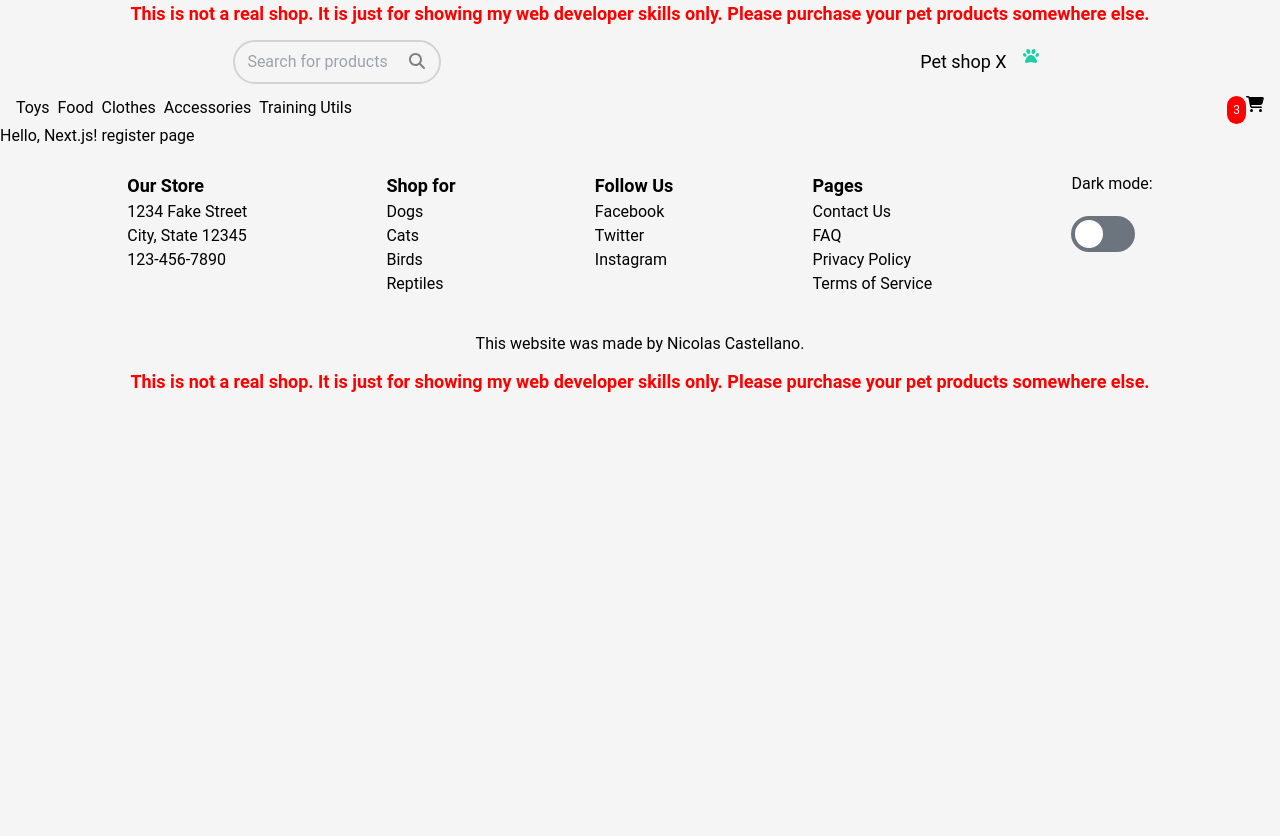
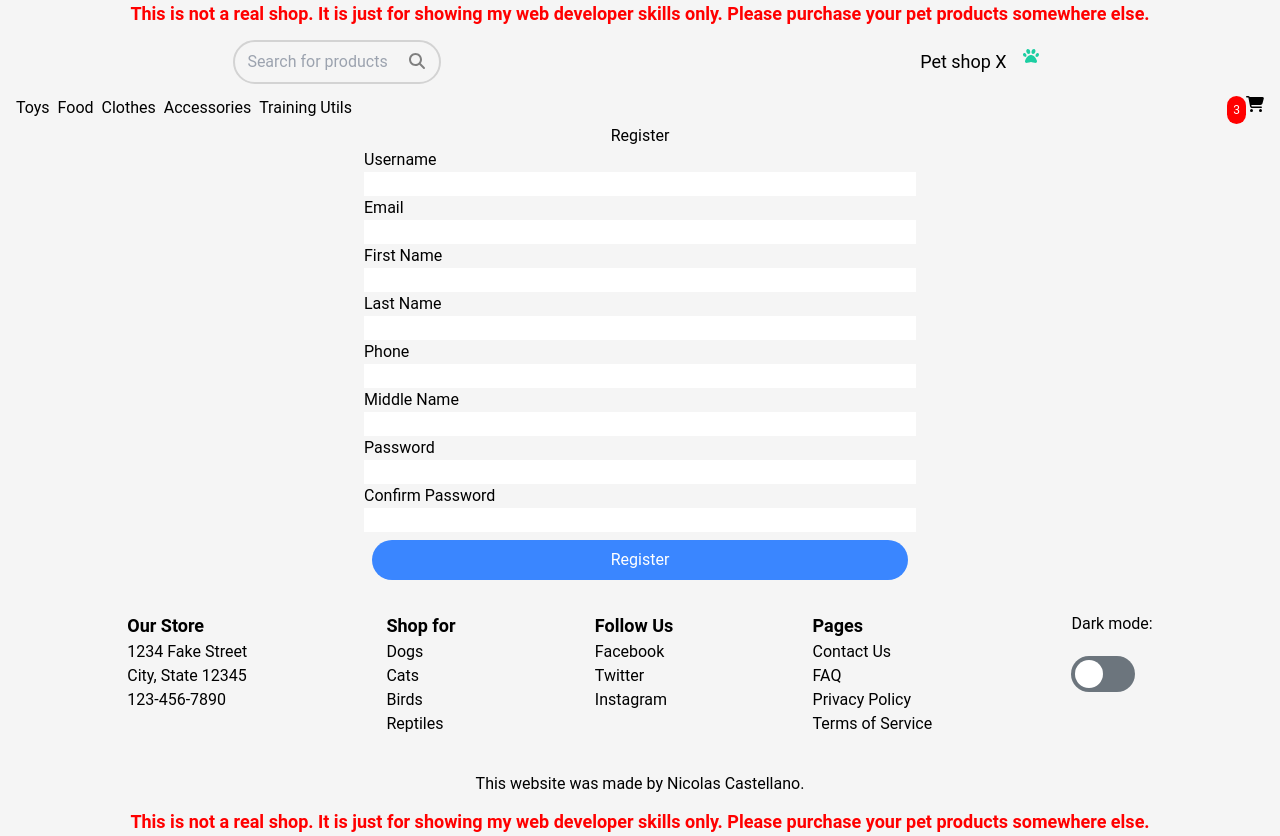
Before and after one commit to TheAttentionSeeker5050/Ecommerce-site-go-nextjs, a Next.js app in the folder client/: page /register in a window 1280 px wide. Before the commit the page ends 800 px from the top, so only its background shows below. Built offline with nearby package versions, Linux system fonts and the light colour scheme.

Commit message:
still getting env variables run on frontent

```diff
--- a/client/next.config.js
+++ b/client/next.config.js
@@ -1,4 +1,6 @@
 /** @type {import('next').NextConfig} */
+require('dotenv').config();
+
 const nextConfig = {
   reactStrictMode: true,
 
--- a/client/package.json
+++ b/client/package.json
@@ -16,6 +16,8 @@
     "@types/react": "18.2.11",
     "@types/react-dom": "18.2.4",
     "autoprefixer": "10.4.14",
+    "axios": "^1.4.0",
+    "dotenv": "^16.3.1",
     "eslint": "8.42.0",
     "eslint-config-next": "13.4.5",
     "next": "13.4.5",
--- /dev/null
+++ b/client/src/api/handlers/handleRegister.ts
@@ -0,0 +1,49 @@
+// handle user registration from form in app/register/page.tsx
+
+import axios from 'axios';
+require('dotenv').config();
+
+export function handleRegister(
+    newUserData: {
+        username: string,
+        email: string,
+        first_name: string,
+        last_name: string,
+        phone: string,
+        middle_name: string,
+        password: string,
+        password2: string,
+    }
+) {
+    // validate the data
+    if (newUserData.password !== newUserData.password2) {
+        alert('Passwords do not match');
+        return;
+    }
+
+    console.log(process.env.API_URL)
+    // get the api route
+    const url = process.env.API_URL +'/user/register';
+
+    // send the request
+    axios.post(url, {
+        username: newUserData.username,
+        email: newUserData.email,
+        first_name: newUserData.first_name,
+        last_name: newUserData.last_name,
+        phone: newUserData.phone,
+        middle_name: newUserData.middle_name,
+        password: newUserData.password,
+    })
+    .then((res) => {
+        // handle success
+        console.log(res);
+        alert('Registration successful');
+    }
+    )
+    .catch((err) => {
+        // handle error
+        console.log(err);
+        alert('Registration failed');
+    })
+}
--- a/client/src/app/page.tsx
+++ b/client/src/app/page.tsx
@@ -1,4 +1,6 @@
 'use client'
+
+import { ButtonRedirectPrimary } from "@/components/buttons/buttonPrimary"
 
 
 
@@ -7,9 +9,12 @@ export default function Page() {
     return (
         <div id="p-content" className="">
             <h1 >hello home page</h1>
+            <br />
+            <br />
 
-
-
+            {/* create redirect buttons to login and register */}
+            <ButtonRedirectPrimary text="Login" href="/login" />
+            <ButtonRedirectPrimary text="Register" href="/register" />
 
         </div>
     )
--- a/client/src/app/register/page.tsx
+++ b/client/src/app/register/page.tsx
@@ -1,3 +1,69 @@
+'use client';
+import { handleRegister } from "@/api/handlers/handleRegister"
 export default function RegisterPage() {
-    return <h1>Hello, Next.js! register page</h1>
+    // this will handle the register page form using axios
+    function handleSubmit(e: React.FormEvent<HTMLFormElement>) {
+        e.preventDefault()
+
+        // get the form data
+        const formData = new FormData(e.currentTarget)
+
+        // create a new user object
+        const newUser = {
+            username: formData.get('username'),
+            email: formData.get('email'),
+            first_name: formData.get('first_name'),
+            last_name: formData.get('last_name'),
+            phone: formData.get('phone'),
+            middle_name: formData.get('middle_name'),
+            password: formData.get('password'),
+            password2: formData.get('password2'),
+        }
+
+        // handle register handler function
+        handleRegister(newUser)
+        // console.log(newUser)
+
+        // sanitize the data and validate if errors
+        // if errors, display them
+        // if no errors, send the data to the server
+        // if server returns errors, display them
+
+    }
+
+
+    return (
+        <div id="p-content" className="">
+            <h1 className="text-center">Register</h1>
+
+            <form method="post" className=" flex flex-col max-w-xl px-3 mx-auto" onSubmit={(e) => handleSubmit(e)}>
+                <label htmlFor="username">Username</label>
+                <input type="text" id="username" name="username" />
+
+                <label htmlFor="email">Email</label>
+                <input type="email" id="email" name="email" />
+
+                <label htmlFor="firstName">First Name</label>
+                <input type="text" id="firstName" name="first_name" />
+
+                <label htmlFor="lastName">Last Name</label>
+                <input type="text" id="lastName" name="last_name" />
+
+                <label htmlFor="phone">Phone</label>
+                <input type="text" id="phone" name="phone" />
+
+                <label htmlFor="middleName">Middle Name</label>
+                <input type="text" id="middleName" name="middle_name" />
+
+                <label htmlFor="password">Password</label>
+                <input type="password" id="password" name="password" />
+
+                <label htmlFor="password2">Confirm Password</label>
+                <input type="password" id="password2" name="password2" />
+
+                <input type="submit" value="Register" className="bg-primary text-white py-2 px-4 m-2 rounded-full" />
+            </form>
+
+        </div>
+    )
 }
```
Also changed, not shown: 2 other files (tests, documents, lock files or other folders).
